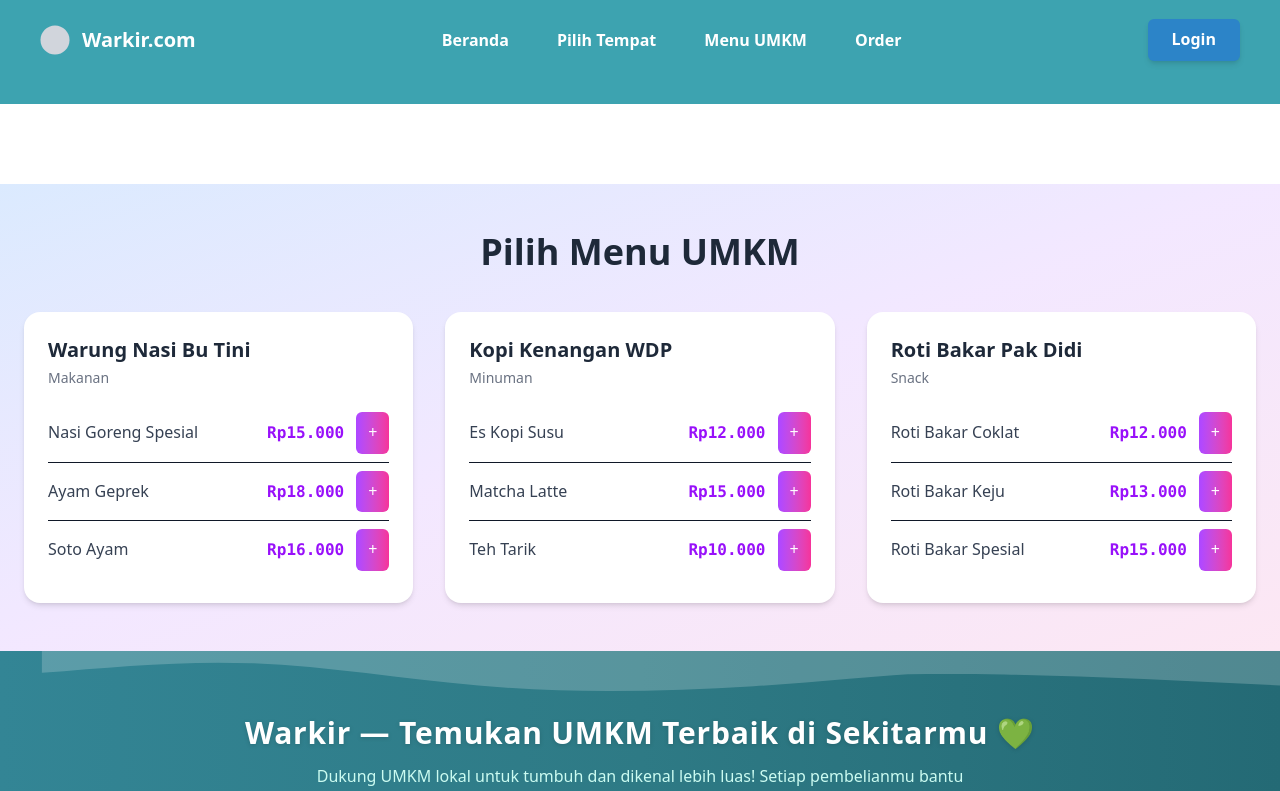
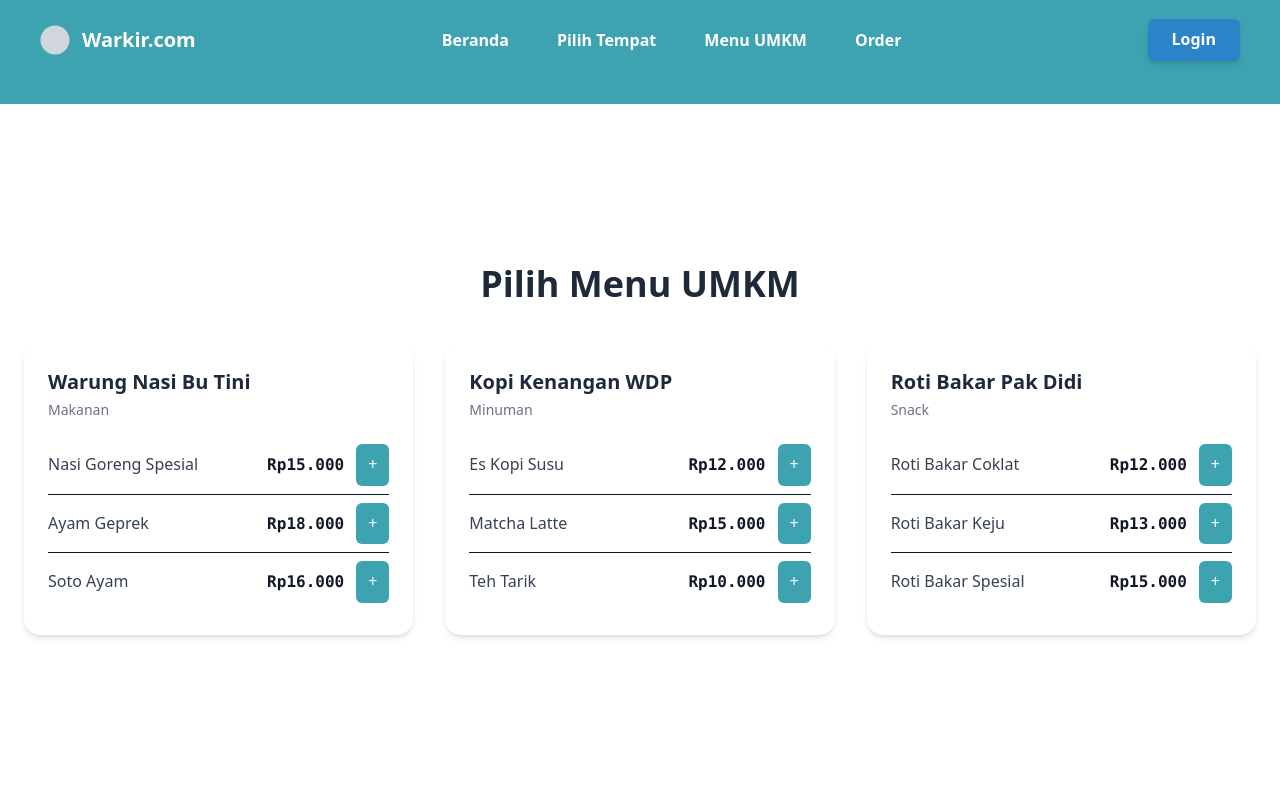
Before and after one commit to fahtinurai/TripleTrouble_Warkir, a React (Vite) app: page /menu in a window 1280 px wide. Shown: the top 791 px of the page. Built offline with nearby package versions, Linux system fonts and the light colour scheme.

Commit message:
change color & button

```diff
--- a/src/pages/MenuUMKM.jsx
+++ b/src/pages/MenuUMKM.jsx
@@ -73,7 +73,7 @@ export default function MenuUMKM() {
   };
 
   return (
-    <div className="bg-gradient-to-br from-blue-100 via-purple-100 to-pink-100">
+    <div className="bg-white min-h-screen py-8">
       <div className="container mx-auto px-6 py-12">
         <h1 className="text-4xl font-extrabold text-center text-gray-800 mb-10">
           Pilih Menu UMKM
@@ -100,12 +100,12 @@ export default function MenuUMKM() {
                   >
                     <span className="text-gray-700">{item.nama}</span>
                     <div className="flex items-center gap-3">
-                      <span className="text-purple-600 font-semibold font-mono tabular-nums min-w-[8ch] text-right">
+                      <span className="text-color font-semibold font-mono tabular-nums min-w-[8ch] text-right">
                         Rp{item.harga.toLocaleString("id-ID")}
                       </span>
                       <button
                         onClick={() => tambahKeranjang(item)}
-                        className="bg-gradient-to-r from-purple-500 to-pink-500 text-white px-3 py-2 rounded-md hover:opacity-90 transition"
+                        className="bg-[#3DA3B0] text-white px-3 py-2 rounded-md hover:opacity-90 transition"
                         title="Tambah ke keranjang"
                         aria-label={`Tambah ${item.nama} ke keranjang`}
                       >
@@ -123,7 +123,7 @@ export default function MenuUMKM() {
         {items.length > 0 && (
           <div className="mt-16 bg-white p-6 rounded-2xl shadow-lg max-w-3xl mx-auto">
             <h2 className="text-2xl font-extrabold mb-4 text-center text-gray-800">
-              🛍️ Keranjang Pesanan
+              Keranjang Pesanan
             </h2>
 
             <ul className="divide-y">
@@ -159,7 +159,7 @@ export default function MenuUMKM() {
                     />
                     <button
                       onClick={() => addItem(item, 1)}
-                      className="w-8 h-8 rounded-md bg-purple-600 text-white hover:bg-purple-700"
+                      className="w-8 h-8 rounded-md bg-[#3DA3B0] text-white hover:bg-[#3DA3B0]"
                       title="Tambah"
                     >
                       +
@@ -173,7 +173,7 @@ export default function MenuUMKM() {
                     </div>
                     <button
                       onClick={() => removeItem(item.id)}
-                      className="px-2 py-1 rounded-md bg-red-100 text-red-700 hover:bg-red-200"
+                      className="px-2 py-1 rounded-md "
                       title="Hapus item"
                     >
                       🗑️
@@ -210,7 +210,7 @@ export default function MenuUMKM() {
                       value={dineInDate}
                       onChange={(e) => setDineInDate(e.target.value)}
                       min={getTodayDate()}
-                      className="w-full px-3 py-2 border border-gray-300 rounded-md shadow-sm focus:outline-none focus:ring-purple-500 focus:border-purple-500"
+                      className="w-full px-3 py-2 border border-gray-300 rounded-md shadow-sm focus:outline-none focus:border-[#3DA3B0]"
                     />
                   </div>
                   <div>
@@ -225,7 +225,7 @@ export default function MenuUMKM() {
                       id="dineInTime"
                       value={dineInTime}
                       onChange={(e) => setDineInTime(e.target.value)}
-                      className="w-full px-3 py-2 border border-gray-300 rounded-md shadow-sm focus:outline-none focus:ring-purple-500 focus:border-purple-500"
+                      className="w-full px-3 py-2 border border-gray-300 rounded-md shadow-sm focus:outline-none focus:border-[#3DA3B0]"
                     />
                   </div>
                   <div>
@@ -239,7 +239,7 @@ export default function MenuUMKM() {
                       id="dineInTable"
                       value={selectedTable}
                       onChange={(e) => setSelectedTable(e.target.value)}
-                      className="w-full px-3 py-2 border border-gray-300 rounded-md shadow-sm focus:outline-none focus:ring-purple-500 focus:border-purple-500"
+                      className="w-full px-3 py-2 border border-gray-300 rounded-md shadow-sm focus:outline-none focus:border-[#3DA3B0]"
                     >
                       <option value="" disabled>
                         Pilih meja
@@ -280,7 +280,7 @@ export default function MenuUMKM() {
                         orderType: "takeaway",
                       }
                 }
-                className={`bg-gradient-to-r from-blue-500 via-purple-500 to-pink-500 text-white px-6 py-3 rounded-lg transition font-semibold disabled:opacity-50 disabled:cursor-not-allowed hover:opacity-90
+                className={`bg-[#3DA3B0] !text-white px-6 py-3 rounded-lg transition font-semibold disabled:opacity-50 disabled:cursor-not-allowed  hover:!text-white hover:opacity-90
                   ${!canCheckout ? "opacity-50 pointer-events-none cursor-not-allowed" : ""}`}
                 onClick={(e) => {
                   if (!canCheckout && isDineIn) {
```
